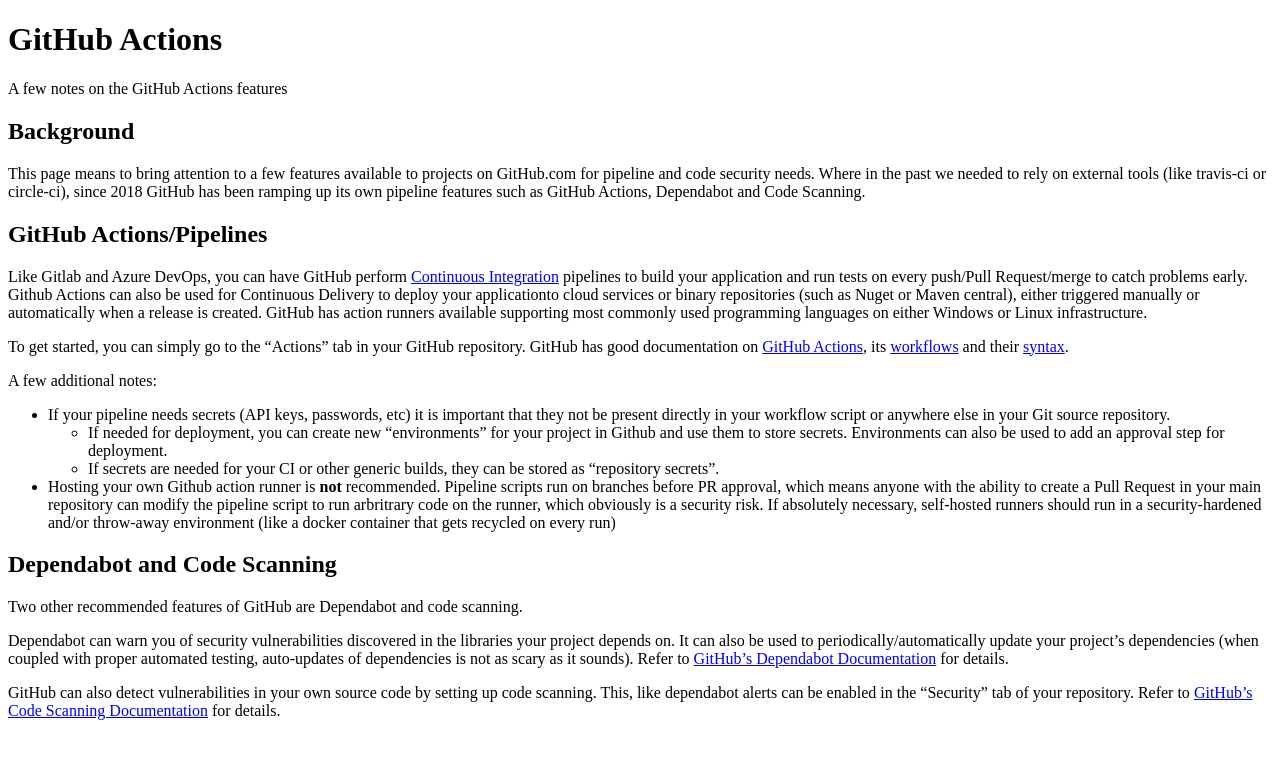
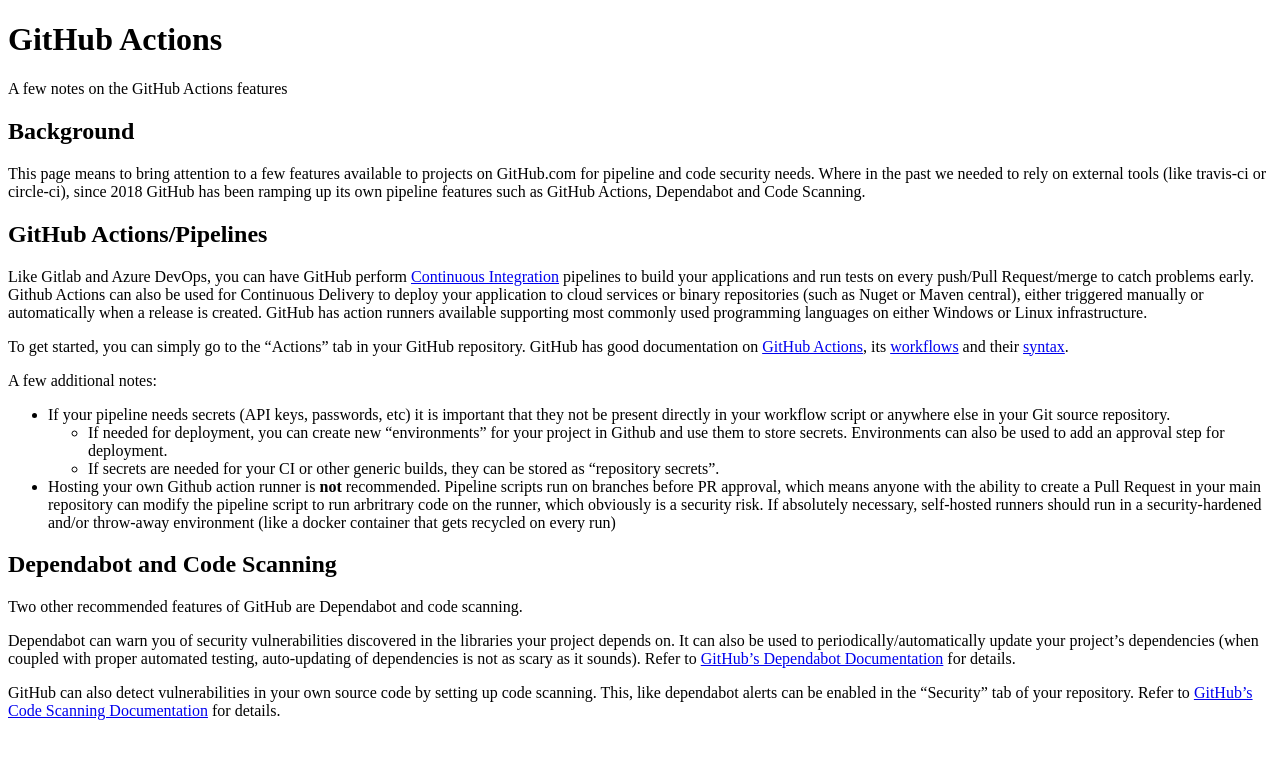
Before and after one commit to esdc-devcop/esdc-devcop.github.io, a Jekyll site: the page built from docs/_guides/GitHubActions.md, in a window 1280 px wide. Shown: the top 759 px of the page. Built offline with Jekyll 4.4.1, drawn with Linux system fonts in a browser that asks for light colours; comment, search, counter and statistics services are not loaded.

Commit message:
Slight update to Github Actions guide

```diff
--- a/docs/_guides/GitHubActions.md
+++ b/docs/_guides/GitHubActions.md
@@ -15,7 +15,7 @@
 
 ## GitHub Actions/Pipelines
 
-Like Gitlab and Azure DevOps, you can have GitHub perform [Continuous Integration](cicd.html) pipelines to build your application and run tests on every push/Pull Request/merge to catch problems early. Github Actions can also be used for Continuous Delivery to deploy your applicationto cloud services or binary repositories (such as Nuget or Maven central), either triggered manually or automatically when a release is created.  GitHub has action runners available supporting most commonly used programming languages on either Windows or Linux infrastructure.
+Like Gitlab and Azure DevOps, you can have GitHub perform [Continuous Integration](cicd.html) pipelines to build your applications and run tests on every push/Pull Request/merge to catch problems early. Github Actions can also be used for Continuous Delivery to deploy your application to cloud services or binary repositories (such as Nuget or Maven central), either triggered manually or automatically when a release is created.  GitHub has action runners available supporting most commonly used programming languages on either Windows or Linux infrastructure.
 
 To get started, you can simply go to the "Actions" tab in your GitHub repository.
 GitHub has good documentation on [GitHub Actions](https://docs.github.com/en/actions), its [workflows](https://docs.github.com/en/actions/using-workflows/about-workflows) and their [syntax](https://docs.github.com/en/actions/using-workflows/workflow-syntax-for-github-actions).
@@ -31,6 +31,6 @@
 
 Two other recommended features of GitHub are Dependabot and code scanning.
 
-Dependabot can warn you of security vulnerabilities discovered in the libraries your project depends on.  It can also be used to periodically/automatically update your project's dependencies (when coupled with proper automated testing, auto-updates of dependencies is not as scary as it sounds).  Refer to [GitHub's Dependabot Documentation](https://docs.github.com/en/code-security/dependabot/) for details.
+Dependabot can warn you of security vulnerabilities discovered in the libraries your project depends on.  It can also be used to periodically/automatically update your project's dependencies (when coupled with proper automated testing, auto-updating of dependencies is not as scary as it sounds).  Refer to [GitHub's Dependabot Documentation](https://docs.github.com/en/code-security/dependabot/) for details.
 
 GitHub can also detect vulnerabilities in your own source code by setting up code scanning.  This, like dependabot alerts can be enabled in the "Security" tab of your repository.  Refer to [GitHub's Code Scanning Documentation](https://docs.github.com/code-security/secure-coding/about-code-scanning) for details.
```
